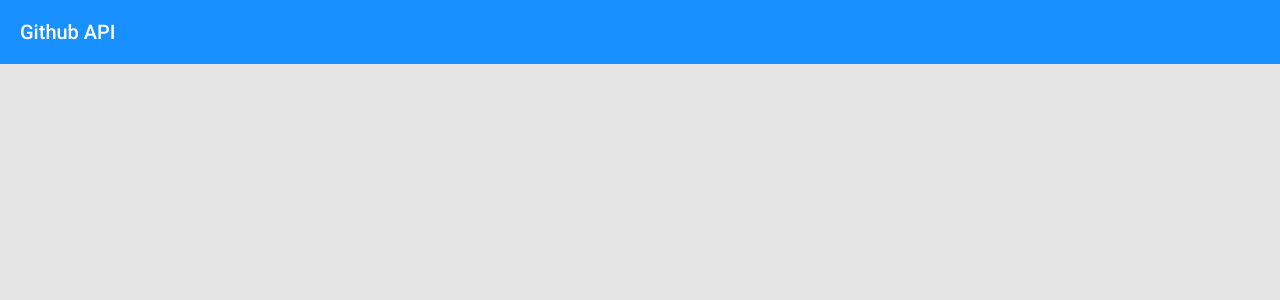
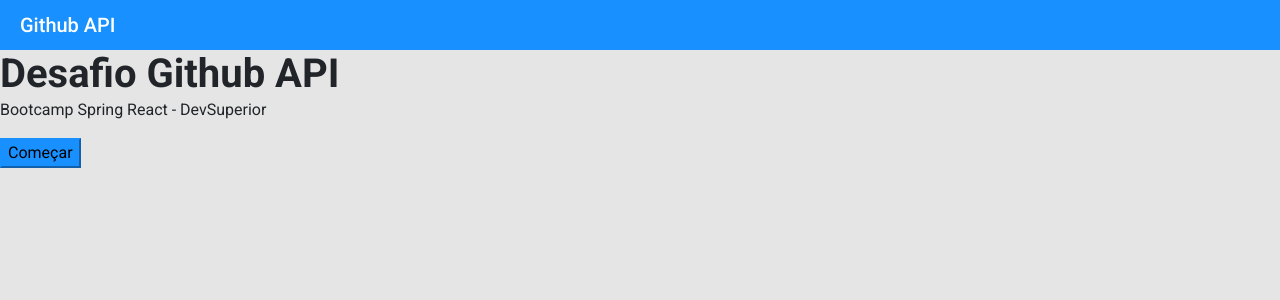
Before and after one commit to giancarloCavalli/bds-github-api, a React (Create React App) app: page / in a window 1280 px wide. Shown: the top 300 px of the page. Built offline with nearby package versions, Linux system fonts and the light colour scheme.

Commit message:
Home Page HTML

```diff
--- a/src/App.tsx
+++ b/src/App.tsx
@@ -1,4 +1,5 @@
 import Navbar from "./components/Navbar";
+import Home from "./pages/Home";
 
 function App() {
   return (
@@ -6,6 +7,7 @@ function App() {
       <header className="App-header">
       </header>
       <Navbar />
+      <Home />
     </div>
   );
 }
--- a/src/components/Navbar/index.tsx
+++ b/src/components/Navbar/index.tsx
@@ -2,8 +2,8 @@ import './styles.css';
 
 const Navbar = () => {
   return (
-    <div className="page-container bg-primary">
-      <h5 className="title">Github API</h5>
+    <div className="nav-container bg-primary">
+      <h5 className="nav-title">Github API</h5>
     </div>
   )
 }
--- a/src/components/Navbar/styles.css
+++ b/src/components/Navbar/styles.css
@@ -1,10 +1,11 @@
-.page-container {
+.nav-container {
   padding: 10px 20px;
-  height: 8vh;
+  height: 6vh;
+  min-height: 50px;
   display: flex;
   align-items: center;
 }
 
-.title {
+.nav-title {
   color: rgba(255, 255, 255, 1);
 }
--- /dev/null
+++ b/src/pages/Home/index.tsx
@@ -0,0 +1,17 @@
+const Home = () => {
+  return (
+    <div className="home-container">
+      <div className="home-header">
+        <h1>Desafio Github API</h1>
+      </div>
+      <div>
+        <p>Bootcamp Spring React - DevSuperior</p>
+      </div>
+      <div>
+        <button className="btn-primary">Começar</button>
+      </div>
+    </div>
+  );
+};
+
+export default Home;
```
